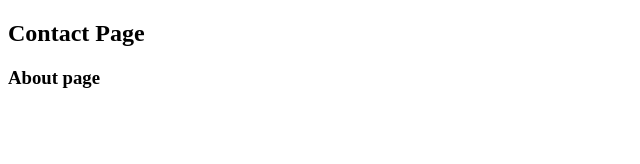
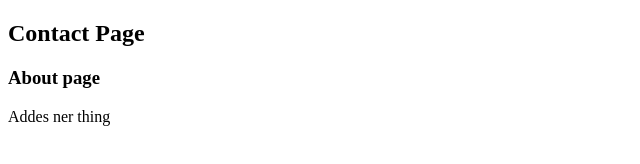
Before and after one commit to jmhgdj/learn-GIT, a plain HTML site: page contact.html in a window 1280 px wide. Shown: the whole page, without its empty margins (0-640 px from the left). Drawn offline with Linux system fonts and the light colour scheme.

Commit message:
added paragraph
I have added a new paragraph

```diff
--- a/contact.html
+++ b/contact.html
@@ -9,5 +9,6 @@
 <body>
     <h2>Contact Page</h2>
     <h3>About page</h3>
+    <p> Addes ner thing </p>
 </body>
 </html>
```
